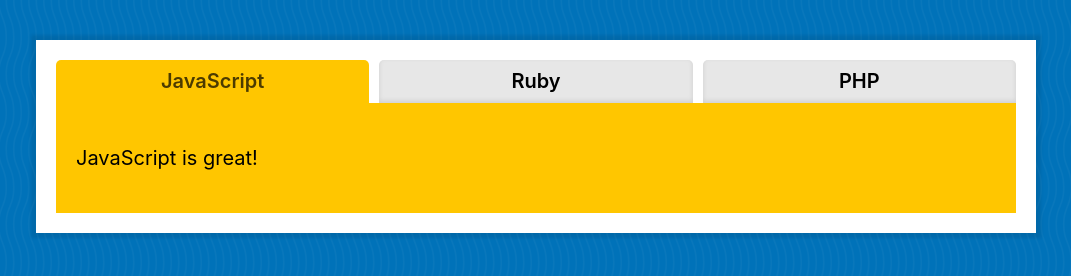
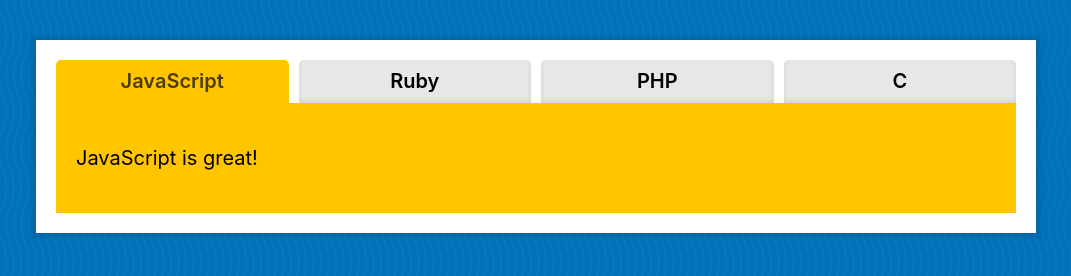
Before and after one commit to stormshark/beginner-javascript-master, a website: page exercises/36 - Tabs/index.html in a window 1280 px wide. Both pictures are taken after a click on the tab "JavaScript". Shown: the whole page, without its empty margins (104-1175 px from the left). Drawn offline with Linux system fonts and the light colour scheme.

Commit message:
tabs control active passive situation

```diff
--- a/exercises/36 - Tabs/index.html
+++ b/exercises/36 - Tabs/index.html
@@ -21,6 +21,9 @@
         <button role="tab" aria-selected="false" id="php">
           PHP
         </button>
+        <button role="tab" aria-selected="false" id="c">
+          C
+        </button>
       </div>
       <div role="tabpanel" aria-labelledby="js">
         <p>JavaScript is great!</p>
@@ -31,6 +34,9 @@
       <div role="tabpanel" aria-labelledby="php" hidden>
         <p>PHP is great!</p>
       </div>
+      <div role="tabpanel" aria-labelledby="c" hidden>
+        <p>C is great!</p>
+      </div>
     </div>
   </div>
   <script src="./tabs.js"></script>
--- a/exercises/36 - Tabs/tabs.js
+++ b/exercises/36 - Tabs/tabs.js
@@ -1 +1,25 @@
-console.log('ya ya wes we get it.. IT WORKS!');
+const tabs = document.querySelector('.tabs');
+const tabButtons= tabs.querySelectorAll('[role="tab"]');
+const tabPanels= Array.from(tabs.querySelectorAll('[role="tabpanel"]'));
+
+function handleTabClick (event) {
+    console.log(event.currentTarget);
+    // hide the others
+    tabPanels.forEach( panel => {
+        panel.hidden=true;
+    });
+
+    // mark other unselected
+    tabButtons.forEach(tab => tab.setAttribute('aria-selected',false));
+
+    // mark this selected
+    event.currentTarget.setAttribute('aria-selected',true);
+
+    // show the related panel
+    const id = event.currentTarget.id;
+    const tabPanel = tabPanels.find(panel => panel.getAttribute('aria-labelledby')===id);
+    console.log(tabPanel);
+    tabPanel.hidden=false;
+}
+
+tabButtons.forEach(button => button.addEventListener('click', handleTabClick));
```
